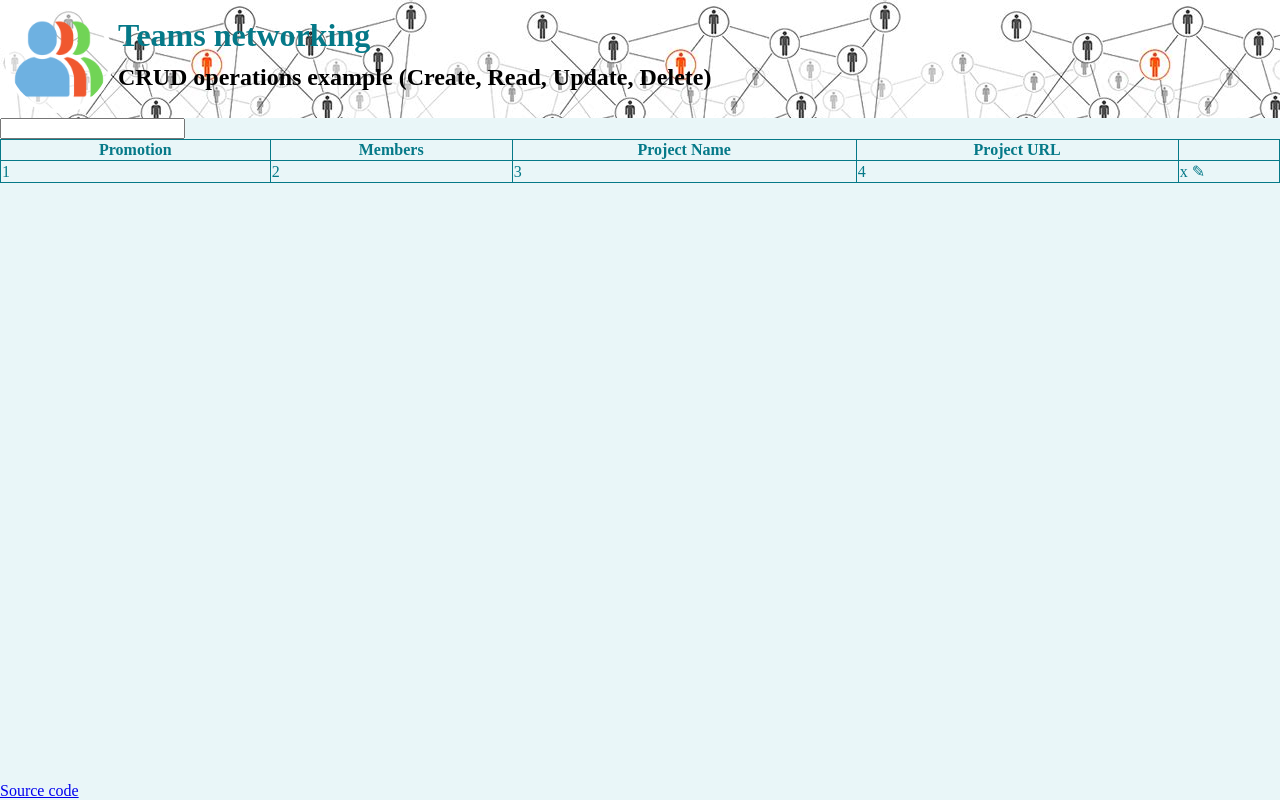
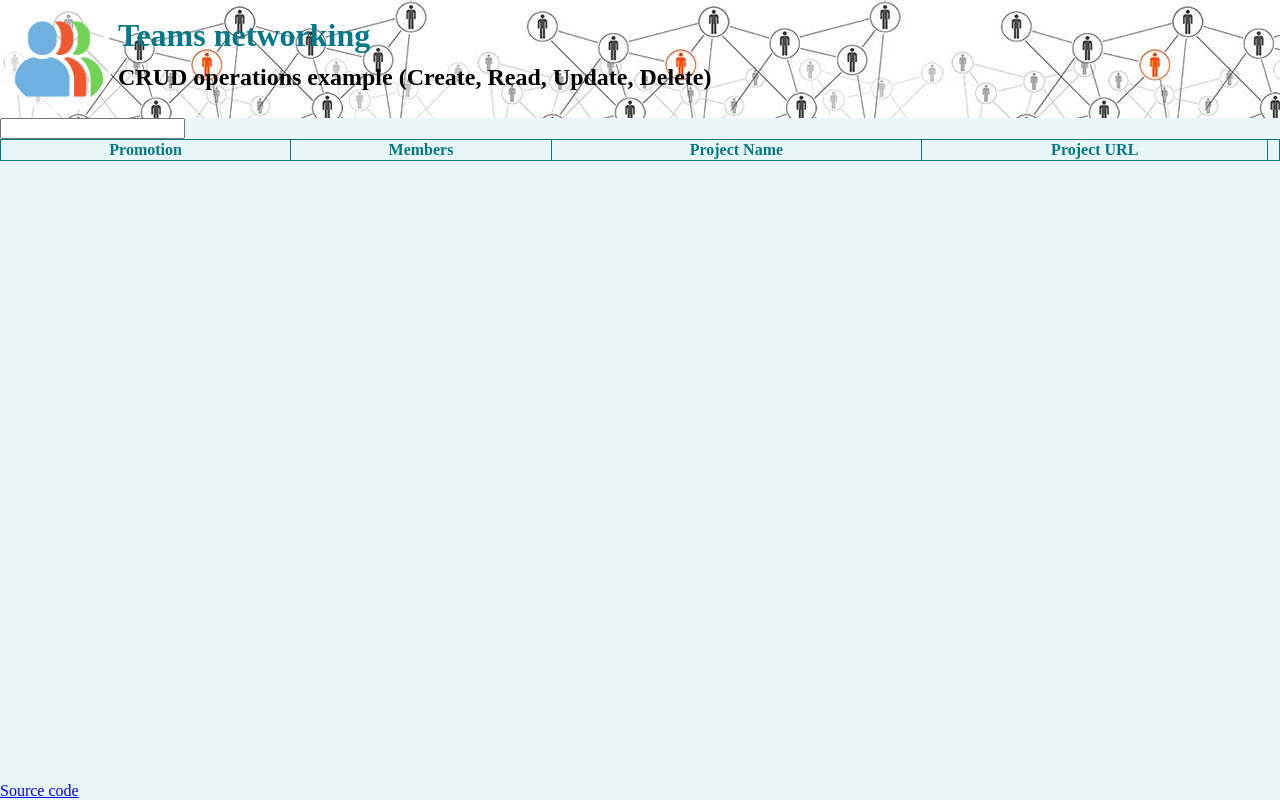
Before and after one commit to sorinlapadus/teams-networking, a website built with webpack: page src/index.html in a window 1280 px wide. Built offline with nearby package versions, Linux system fonts and the light colour scheme; files whose address does not match are found by name.

Commit message:
Remove static tr

```diff
--- a/src/index.html
+++ b/src/index.html
@@ -25,15 +25,7 @@
           <th>Project URL</th>
           <th></th>
         </thead>
-        <tbody>
-          <tr>
-            <td>1</td>
-            <td>2</td>
-            <td>3</td>
-            <td>4</td>
-            <td>x &#9998;</td>
-          </tr>
-        </tbody>
+        <tbody></tbody>
       </table>
     </div>
     <footer>
```
